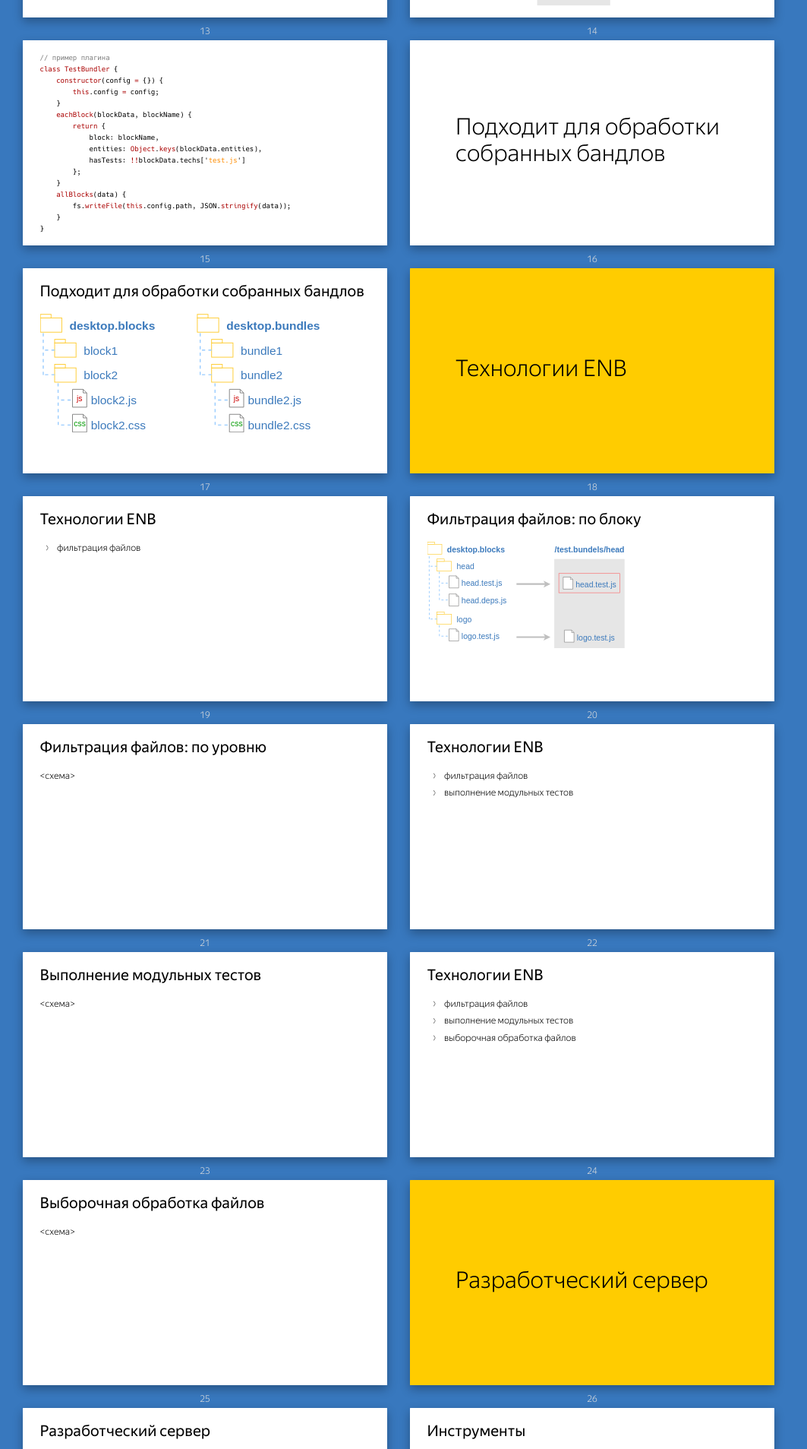
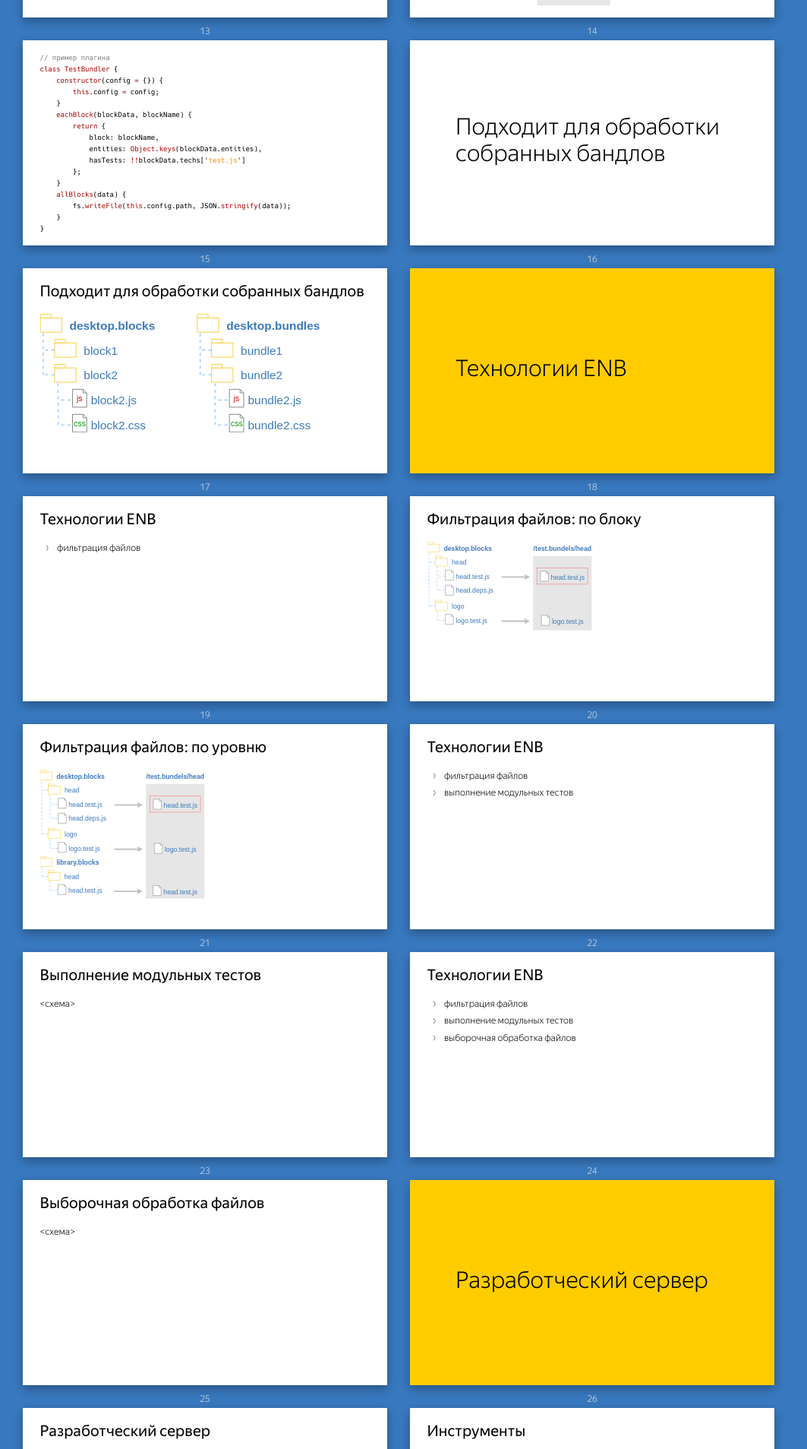
Before and after one commit to dima117/direct-infr, a Jekyll site: the page built from index.md, in a window 1280 px wide. Shown: the part 2151-4058 px from the top of the page at 76% size, without its empty margins (0-1063 px from the left). Built offline with Jekyll 4.4.1, drawn with Linux system fonts in a browser that asks for light colours; our own code applies the rules of GitHub Pages for plain Markdown files.

Commit message:
Update index.md

```diff
--- a/index.md
+++ b/index.md
@@ -26,7 +26,7 @@ style: |
 
     .w100 { width: 100% }
     .w85 { width: 85% }
-    .w60 { width: 60% }
+    .w50 { width: 50% }
 
 
 ---
@@ -137,11 +137,11 @@ class TestBundler {
 
 ## Фильтрация файлов: по блоку
 
-![](pictures/filter-by-block.svg){:.w60}
+![](pictures/filter-by-block.svg){:.w50}
 
 ## Фильтрация файлов: по уровню
 
-&lt;схема&gt;
+![](pictures/filter-by-level.svg){:.w50}
 
 
 ## Технологии ENB
```
